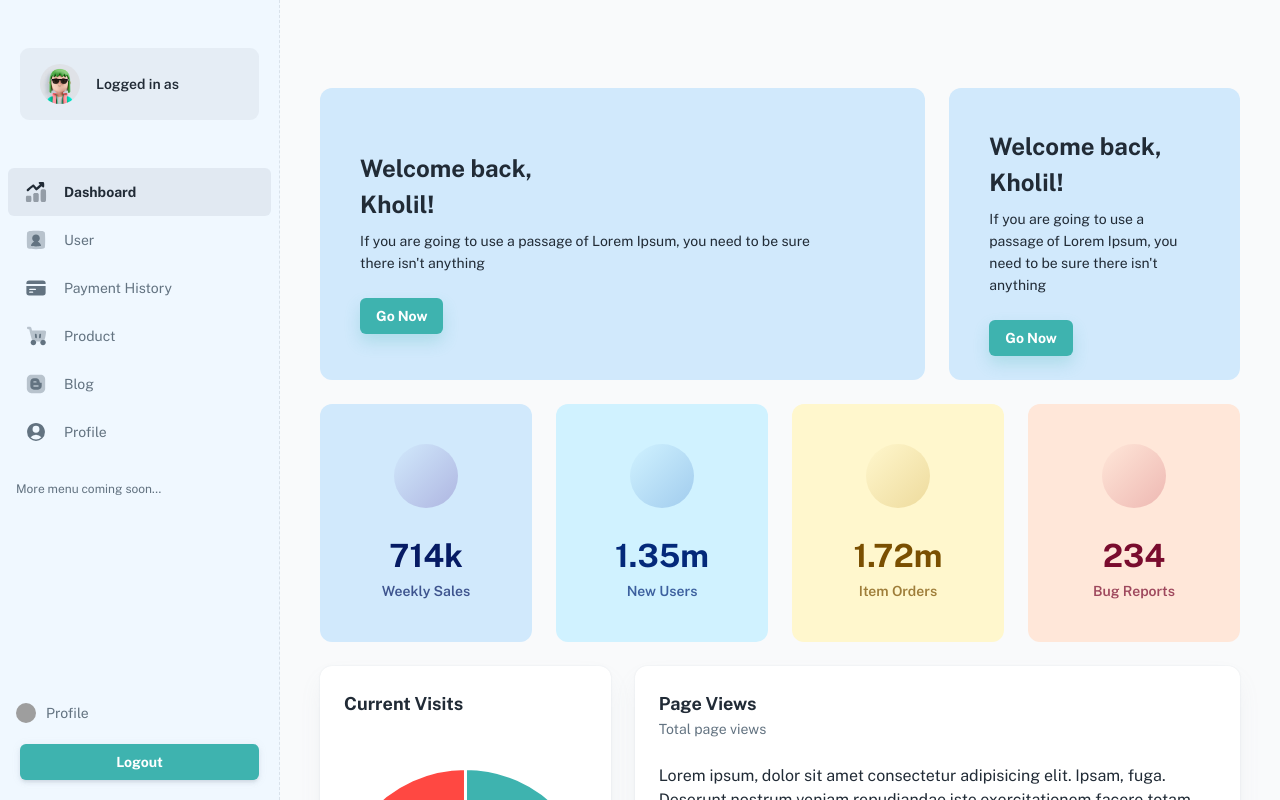
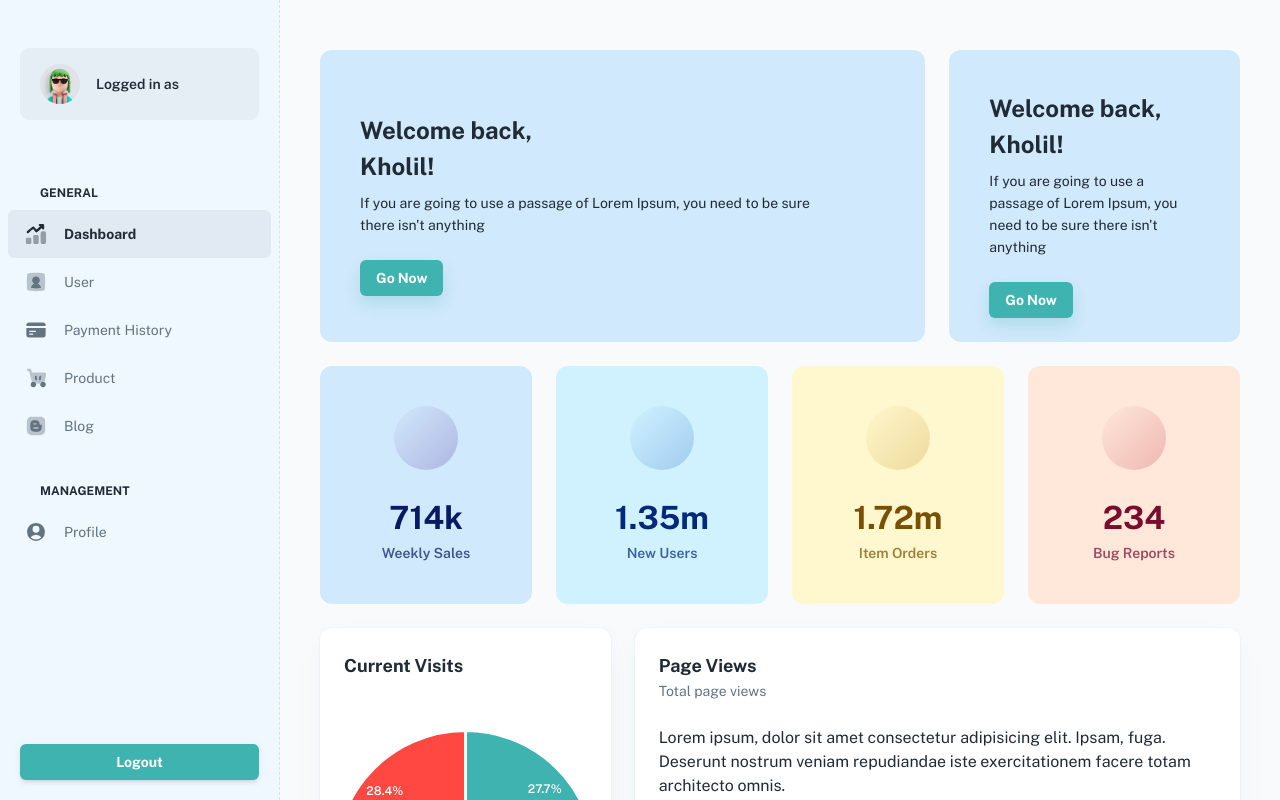
Before and after one commit to nazm0l/brotherhood, a React (Create React App) app: page /dashboard/app in a window 1280 px wide. Shown: the top 800 px of the page. Built offline with nearby package versions, Linux system fonts and the light colour scheme; sample sign-in values are in the browser's storage; grey boxes are pictures that could not be loaded; some icons are missing; a web font is replaced by a local one.

Commit message:
added profile component and page

```diff
--- /dev/null
+++ b/src/components/accounts/AccountGeneral.js
@@ -0,0 +1,114 @@
+// material
+
+import {
+  Card,
+  Stack,
+  Switch,
+  Grid,
+  TextField,
+  Typography,
+  FormHelperText,
+  FormControlLabel,
+  Box,
+  FormControl,
+} from '@mui/material';
+
+import { LoadingButton } from '@mui/lab';
+
+// utils
+
+const countries = [
+  {
+    code: 'ID',
+    label: 'Indonesia',
+  },
+  {
+    code: 'US',
+    label: 'United States',
+  },
+  {
+    code: 'SG',
+    label: 'Singapore',
+  },
+  {
+    code: 'MY',
+    label: 'Malaysia',
+  },
+];
+
+// ----------------------------------------------------------------------
+
+export default function AccountGeneral() {
+  const handleSubmit = () => {};
+
+  return (
+    <FormControl autoComplete="off" noValidate onSubmit={handleSubmit}>
+      <Grid container spacing={3}>
+        <Grid item xs={12} md={4}>
+          <Card sx={{ py: 10, px: 3, textAlign: 'center' }}>
+            <Box
+              component="img"
+              alt="profile"
+              src="/static/mock-images/avatars/avatar_default.jpg"
+              sx={{ width: 500, height: 280, mx: 'auto', mb: 5, borderRadius: '50%' }}
+            />
+
+            <FormHelperText error sx={{ px: 2, textAlign: 'center' }}>
+              {''}
+            </FormHelperText>
+
+            <FormControlLabel control={<Switch />} labelPlacement="start" label="Public Profile" sx={{ mt: 5 }} />
+          </Card>
+        </Grid>
+
+        <Grid item xs={12} md={8}>
+          <Card sx={{ p: 3 }}>
+            <Stack spacing={{ xs: 2, md: 3 }}>
+              <Stack direction={{ xs: 'column', md: 'row' }} spacing={2}>
+                <TextField fullWidth label="Name" />
+                <TextField fullWidth disabled label="Email Address" />
+              </Stack>
+
+              <Stack direction={{ xs: 'column', md: 'row' }} spacing={2}>
+                <TextField fullWidth label="Phone Number" />
+                <TextField fullWidth label="Address" />
+              </Stack>
+
+              <Stack direction={{ xs: 'column', md: 'row' }} spacing={2}>
+                <TextField
+                  select
+                  fullWidth
+                  label="Country"
+                  placeholder="Country"
+                  SelectProps={{ native: true }}
+                  helperText="Please select your country"
+                >
+                  <option value="" />
+                  {countries.map((option) => (
+                    <option key={option.code} value={option.label}>
+                      {option.label}
+                    </option>
+                  ))}
+                </TextField>
+                <TextField fullWidth label="State/Region" />
+              </Stack>
+
+              <Stack direction={{ xs: 'column', md: 'row' }} spacing={2}>
+                <TextField fullWidth label="City" />
+                <TextField fullWidth label="Zip/Code" />
+              </Stack>
+
+              <TextField fullWidth multiline minRows={4} maxRows={4} label="About" />
+            </Stack>
+
+            <Box sx={{ mt: 3, display: 'flex', justifyContent: 'flex-end' }}>
+              <LoadingButton type="submit" variant="contained">
+                Save Changes
+              </LoadingButton>
+            </Box>
+          </Card>
+        </Grid>
+      </Grid>
+    </FormControl>
+  );
+}
--- a/src/components/nav-section/NavSection.js
+++ b/src/components/nav-section/NavSection.js
@@ -19,9 +19,6 @@ export default function NavSection({ data = [], ...other }) {
           <NavItem key={item.title} item={item} />
         ))}
       </List>
-      <Typography variant="caption" sx={{ px: 2, my: 2, display: 'block', color: 'text.secondary' }}>
-        More menu coming soon...
-      </Typography>
     </Box>
   );
 }
--- a/src/layouts/dashboard/DashboardLayout.js
+++ b/src/layouts/dashboard/DashboardLayout.js
@@ -9,7 +9,7 @@ import Nav from './nav';
 
 // ----------------------------------------------------------------------
 
-const APP_BAR_MOBILE = 64;
+const APP_BAR_MOBILE = 50;
 // const APP_BAR_DESKTOP = 92;
 
 const StyledRoot = styled('div')({
@@ -22,7 +22,7 @@ const Main = styled('div')(({ theme }) => ({
   flexGrow: 1,
   overflow: 'auto',
   minHeight: '100%',
-  paddingTop: APP_BAR_MOBILE + 24,
+  paddingTop: APP_BAR_MOBILE,
   paddingBottom: theme.spacing(10),
   [theme.breakpoints.up('lg')]: {
     paddingLeft: theme.spacing(2),
--- a/src/layouts/dashboard/nav/config.js
+++ b/src/layouts/dashboard/nav/config.js
@@ -5,7 +5,7 @@ import SvgColor from '../../../components/svg-color';
 
 const icon = (name) => <SvgColor src={`/assets/icons/navbar/${name}.svg`} sx={{ width: 1, height: 1 }} />;
 
-const navConfig = [
+export const generalNavConfig = [
   {
     title: 'dashboard',
     path: '/dashboard/app',
@@ -31,11 +31,12 @@ const navConfig = [
     path: '/dashboard/blog',
     icon: icon('ic_blog'),
   },
+];
+
+export const managementNavConfig = [
   {
     title: 'profile',
     path: '/dashboard/profile',
     icon: icon('ic_profile'),
   },
 ];
-
-export default navConfig;
--- a/src/layouts/dashboard/nav/index.js
+++ b/src/layouts/dashboard/nav/index.js
@@ -3,7 +3,7 @@ import { useEffect } from 'react';
 import { useLocation } from 'react-router-dom';
 // @mui
 import { styled, alpha } from '@mui/material/styles';
-import { Box, Link, Button, Drawer, Typography, Avatar, Stack, ListItem } from '@mui/material';
+import { Box, Link, Button, Drawer, Typography, Avatar, Stack, ListItem, ListSubheader } from '@mui/material';
 // mock
 import account from '../../../_mock/account';
 // hooks
@@ -13,7 +13,7 @@ import Logo from '../../../components/logo';
 import Scrollbar from '../../../components/scrollbar';
 import NavSection from '../../../components/nav-section';
 //
-import navConfig from './config';
+import { generalNavConfig, managementNavConfig } from './config';
 import useAuth from '../../../hooks/useAuth';
 
 // ----------------------------------------------------------------------
@@ -27,6 +27,15 @@ const StyledAccount = styled('div')(({ theme }) => ({
   borderRadius: Number(theme.shape.borderRadius) * 1.5,
   backgroundColor: alpha(theme.palette.grey[500], 0.12),
 }));
+
+const ListSubheaderStyle = styled((props) => <ListSubheader disableSticky disableGutters {...props} />)(
+  ({ theme }) => ({
+    ...theme.typography.overline,
+    marginTop: theme.spacing(3),
+    paddingLeft: theme.spacing(5),
+    color: theme.palette.text.primary,
+  })
+);
 
 // ----------------------------------------------------------------------
 
@@ -62,7 +71,6 @@ export default function Nav({ openNav, onCloseNav }) {
       }}
     >
       <Box sx={{ px: 2.5, py: 3, display: 'inline-flex' }}>{/* <Logo /> */}</Box>
-
       <Box sx={{ mb: 5, mx: 2.5 }}>
         <Link underline="none">
           <StyledAccount>
@@ -80,22 +88,11 @@ export default function Nav({ openNav, onCloseNav }) {
           </StyledAccount>
         </Link>
       </Box>
-
-      <NavSection data={navConfig} />
-
+      <ListSubheaderStyle>General</ListSubheaderStyle>
+      <NavSection data={generalNavConfig} />
+      <ListSubheaderStyle>Management</ListSubheaderStyle>
+      <NavSection data={managementNavConfig} />
       <Box sx={{ flexGrow: 1 }} />
-
-      <ListItem sx={{ py: 0 }}>
-        <Avatar
-          src="/static/mock-images/avatars/avatar_default.jpg"
-          alt="photoURL"
-          sx={{ width: '20px', height: '20px', marginRight: '10px' }}
-        />
-        <Typography variant="body2" sx={{ color: 'text.secondary' }}>
-          Profile
-        </Typography>
-      </ListItem>
-
       <Stack direction="row" justifyContent="center" sx={{ p: 2.5 }}>
         <Button variant="contained" color="primary" sx={{ width: 1, boxShadow: 3 }} onClick={handleLogout}>
           Logout
--- a/src/pages/ProfilePage.js
+++ b/src/pages/ProfilePage.js
@@ -1,7 +1,79 @@
-export default function ProfilePage() {
+import { useState } from 'react';
+import { Helmet } from 'react-helmet-async';
+// @mui
+import { useTheme } from '@mui/material/styles';
+import { Grid, Container, Typography, Stack, Tabs, Icon, Tab, Box } from '@mui/material';
+// sections
+import { capitalCase } from 'change-case';
+import AccountGeneral from '../components/accounts/AccountGeneral';
+import { AppBlog } from '../sections/@dashboard/app';
+import AppWelcome from '../components/app-welcome/AppWelcome';
+
+// ----------------------------------------------------------------------
+
+export default function DashboardAppPage() {
+  const theme = useTheme();
+  const [currentTab, setCurrentTab] = useState('general');
+
+  const ACCOUNT_TABS = [
+    {
+      value: 'general',
+      icon: '',
+      component: <AccountGeneral />,
+    },
+    {
+      value: 'change_password',
+      icon: '',
+      component: <p>Change password</p>,
+    },
+  ];
+
+  const handleChangeTab = (event, newValue) => {
+    setCurrentTab(newValue);
+  };
+
   return (
-    <div>
-      <p>ProfilePage </p>
-    </div>
+    <>
+      <Helmet>
+        <title> Dashboard | Brotherhood ERP </title>
+      </Helmet>
+
+      <Container maxWidth="xl">
+        {/* <Typography variant="h4" sx={{ mb: 5 }}>
+          Hi, Welcome back
+        </Typography> */}
+
+        <Grid container spacing={3}>
+          <Grid item xs={12} md={12}>
+            <AppWelcome displayName="Kholil" />
+          </Grid>
+
+          <Grid item xs={12} sm={12} md={12}>
+            <Typography variant="h4" sx={{ mb: 5 }}>
+              User Details
+            </Typography>
+
+            <Stack spacing={5}>
+              <Tabs
+                value={currentTab}
+                scrollButtons="auto"
+                variant="scrollable"
+                allowScrollButtonsMobile
+                onChange={handleChangeTab}
+              >
+                {ACCOUNT_TABS.map((tab) => (
+                  <Tab disableRipple key={tab.value} label={capitalCase(tab.value)} icon={tab.icon} value={tab.value} />
+                ))}
+              </Tabs>
+
+              {ACCOUNT_TABS.map((tab) => {
+                const isMatched = tab.value === currentTab;
+                return isMatched && <Box key={tab.value}>{tab.component}</Box>;
+              })}
+            </Stack>
+          </Grid>
+        </Grid>
+      </Container>
+    </>
   );
 }
```
